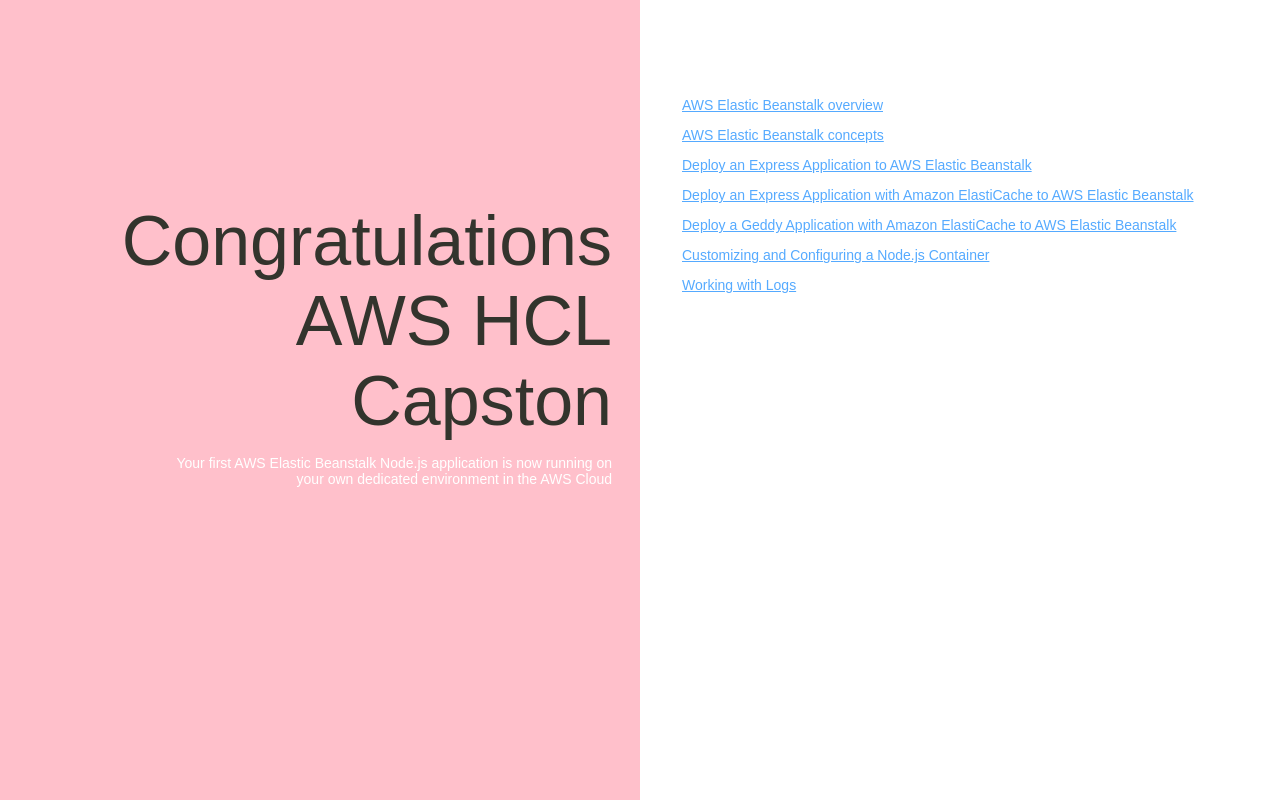
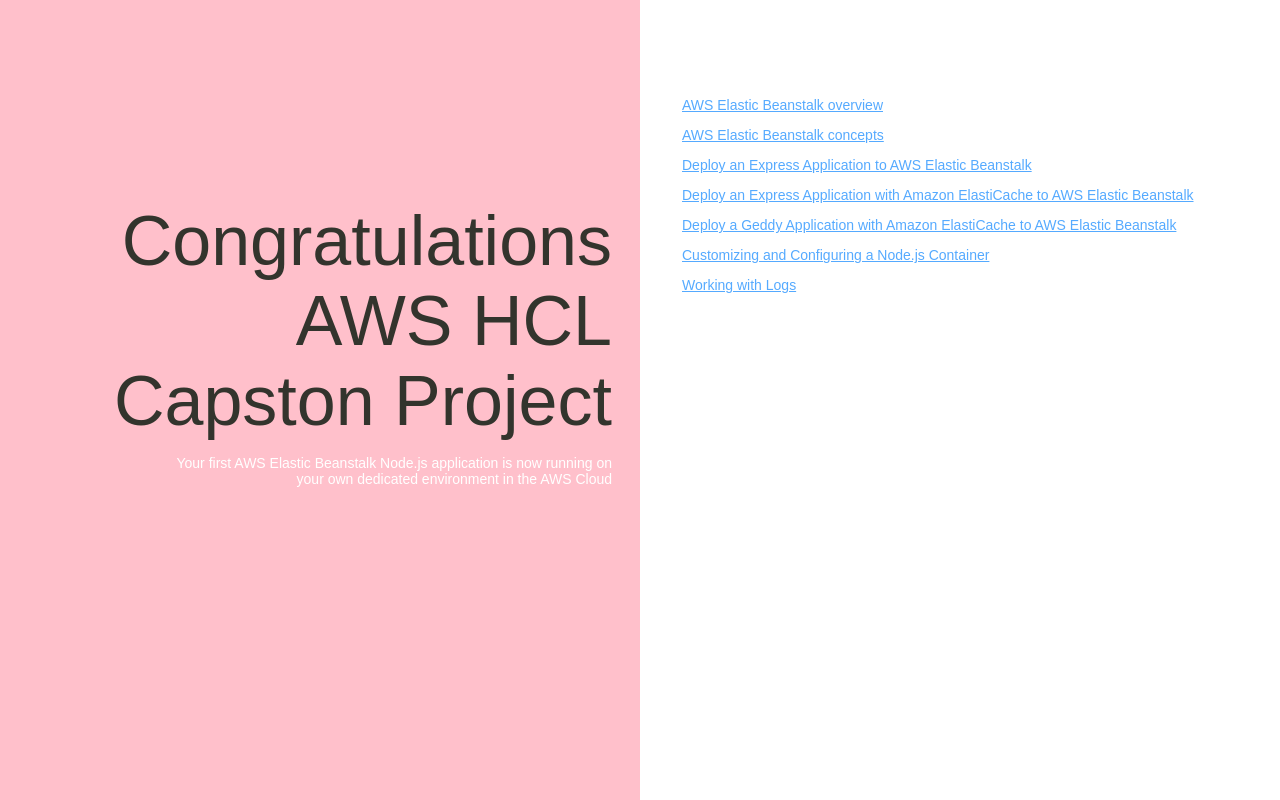
Before and after one commit to anupam7306/sample, a plain HTML site: page index.html in a window 1280 px wide. Drawn offline with Linux system fonts and the light colour scheme.

Commit message:
Update index.html
Signed-off-by: anupam7306 <anupamaws610@gmail.com>

```diff
--- a/index.html
+++ b/index.html
@@ -74,7 +74,7 @@
   </head>
   <body>
     <div class="textColumn">
-      <h1>Congratulations AWS HCL Capston</h1>
+      <h1>Congratulations AWS HCL Capston Project</h1>
       <p>Your first AWS Elastic Beanstalk Node.js application is now running on your own dedicated environment in the AWS Cloud</p>
     </div>
     <div class="linksColumn">
```
